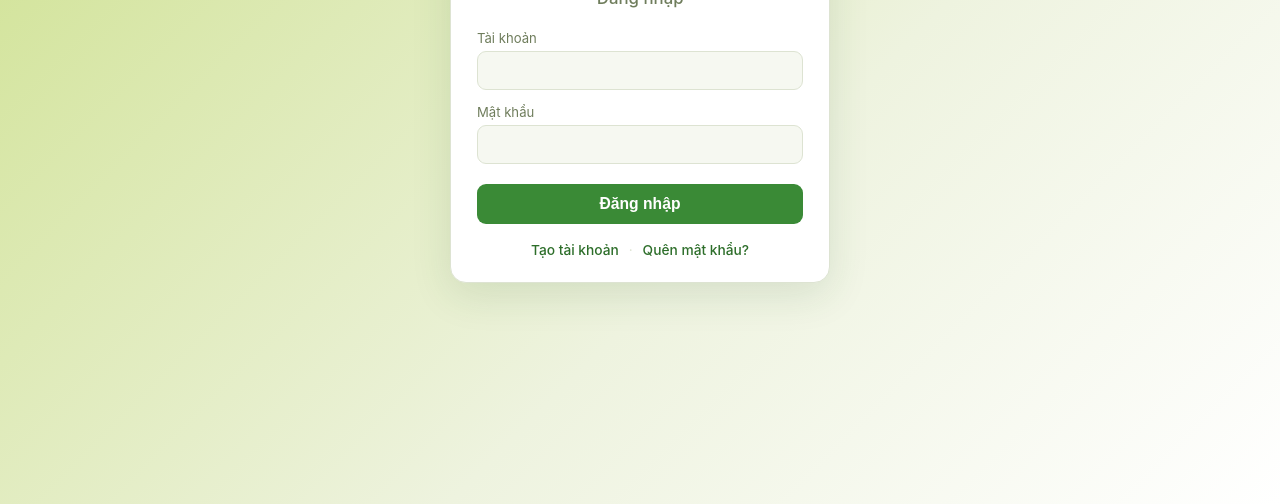
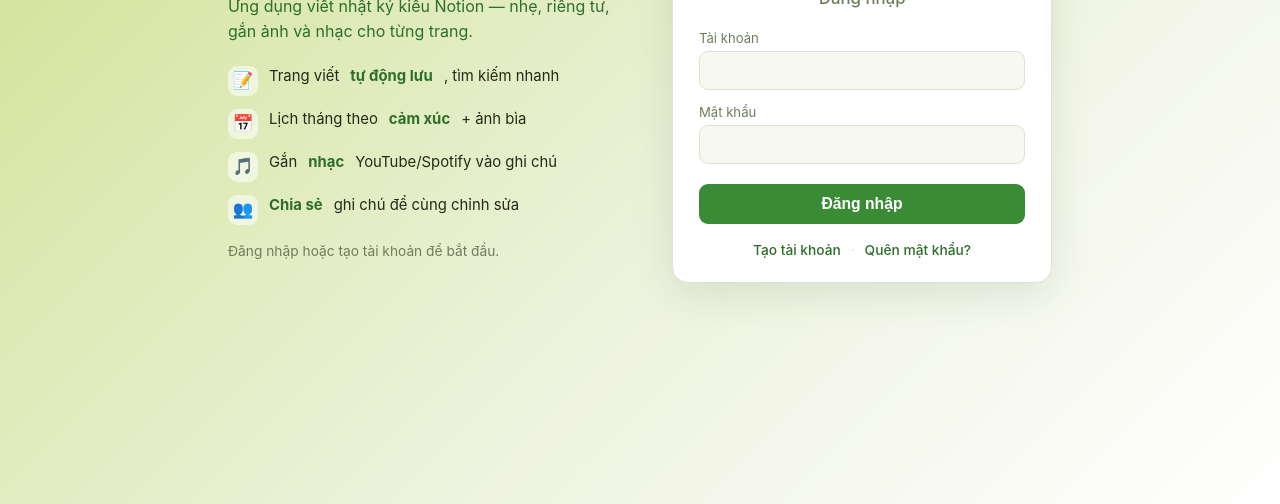
Before and after one commit to huannvttd98/notebook-2026, a website: page public/login.html in a window 1280 px wide. Shown: the part 296-800 px from the top of the page. Drawn offline with Linux system fonts and the light colour scheme.

Commit message:
Update code

```diff
--- a/public/auth.css
+++ b/public/auth.css
@@ -36,6 +36,75 @@ body.auth {
   border-radius: 16px;
   padding: 28px 26px 24px;
   box-shadow: 0 12px 40px rgba(36, 80, 36, 0.12);
+}
+
+/* Bố cục có thêm phần giới thiệu (trang đăng nhập): 2 cột trên desktop, xếp dọc trên mobile */
+.auth-layout {
+  display: flex;
+  align-items: center;
+  justify-content: center;
+  gap: 44px;
+  flex-wrap: wrap;
+  width: 100%;
+  max-width: 840px;
+}
+.auth-layout .auth-card { margin: 0; flex: 0 0 auto; }
+
+.auth-intro {
+  flex: 1 1 300px;
+  max-width: 400px;
+  color: var(--ink);
+}
+.auth-intro-brand {
+  font-size: 1.8rem;
+  font-weight: 800;
+  margin: 0 0 10px;
+}
+.auth-intro-tag {
+  font-size: 1rem;
+  line-height: 1.55;
+  color: var(--accent-dark);
+  margin: 0 0 22px;
+}
+.auth-features {
+  list-style: none;
+  margin: 0 0 18px;
+  padding: 0;
+  display: flex;
+  flex-direction: column;
+  gap: 13px;
+}
+.auth-features li {
+  display: flex;
+  align-items: flex-start;
+  gap: 11px;
+  font-size: 0.93rem;
+  line-height: 1.4;
+  color: var(--ink);
+}
+.auth-features b { color: var(--accent-dark); font-weight: 700; }
+.feat-ico {
+  flex-shrink: 0;
+  width: 30px;
+  height: 30px;
+  display: flex;
+  align-items: center;
+  justify-content: center;
+  font-size: 1.05rem;
+  background: rgba(255, 255, 255, 0.55);
+  border-radius: 9px;
+}
+.auth-intro-foot {
+  font-size: 0.86rem;
+  color: var(--muted);
+  margin: 0;
+}
+
+@media (max-width: 720px) {
+  .auth-layout { gap: 24px; }
+  .auth-intro { flex-basis: auto; max-width: 380px; text-align: center; }
+  .auth-features { text-align: left; max-width: 320px; margin-left: auto; margin-right: auto; }
+  .auth-intro-brand { font-size: 1.5rem; }
 }
 
 .auth-brand {
--- a/public/login.html
+++ b/public/login.html
@@ -7,9 +7,24 @@
   <link rel="stylesheet" href="/auth.css?v=__V__" />
 </head>
 <body class="auth">
-  <main class="auth-card">
-    <h1 class="auth-brand">📔 Nhật ký</h1>
-    <p class="auth-title">Đăng nhập</p>
+  <div class="auth-layout">
+    <section class="auth-intro">
+      <h1 class="auth-intro-brand">📔 Nhật ký cá nhân</h1>
+      <p class="auth-intro-tag">
+        Ứng dụng viết nhật ký kiểu Notion — nhẹ, riêng tư, gắn ảnh và nhạc cho từng trang.
+      </p>
+      <ul class="auth-features">
+        <li><span class="feat-ico">📝</span> Trang viết <b>tự động lưu</b>, tìm kiếm nhanh</li>
+        <li><span class="feat-ico">📅</span> Lịch tháng theo <b>cảm xúc</b> + ảnh bìa</li>
+        <li><span class="feat-ico">🎵</span> Gắn <b>nhạc</b> YouTube/Spotify vào ghi chú</li>
+        <li><span class="feat-ico">👥</span> <b>Chia sẻ</b> ghi chú để cùng chỉnh sửa</li>
+      </ul>
+      <p class="auth-intro-foot">Đăng nhập hoặc tạo tài khoản để bắt đầu.</p>
+    </section>
+
+    <main class="auth-card">
+      <h1 class="auth-brand">📔 Nhật ký</h1>
+      <p class="auth-title">Đăng nhập</p>
 
     <div id="msg" class="auth-msg"></div>
 
@@ -31,7 +46,8 @@
       <span class="auth-sep">·</span>
       <a href="/forgot.html">Quên mật khẩu?</a>
     </div>
-  </main>
+    </main>
+  </div>
   <script src="/auth.js?v=__V__"></script>
 </body>
 </html>
```
